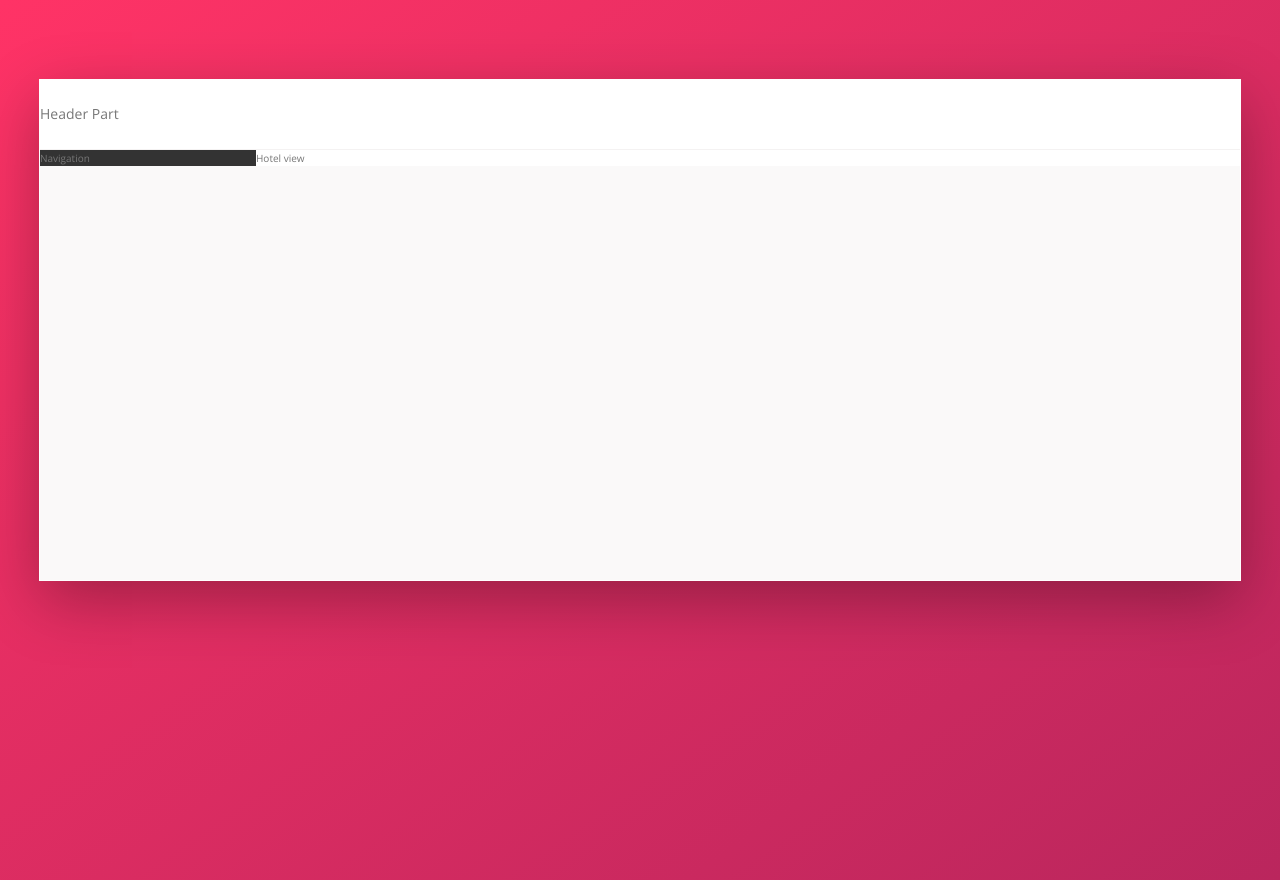
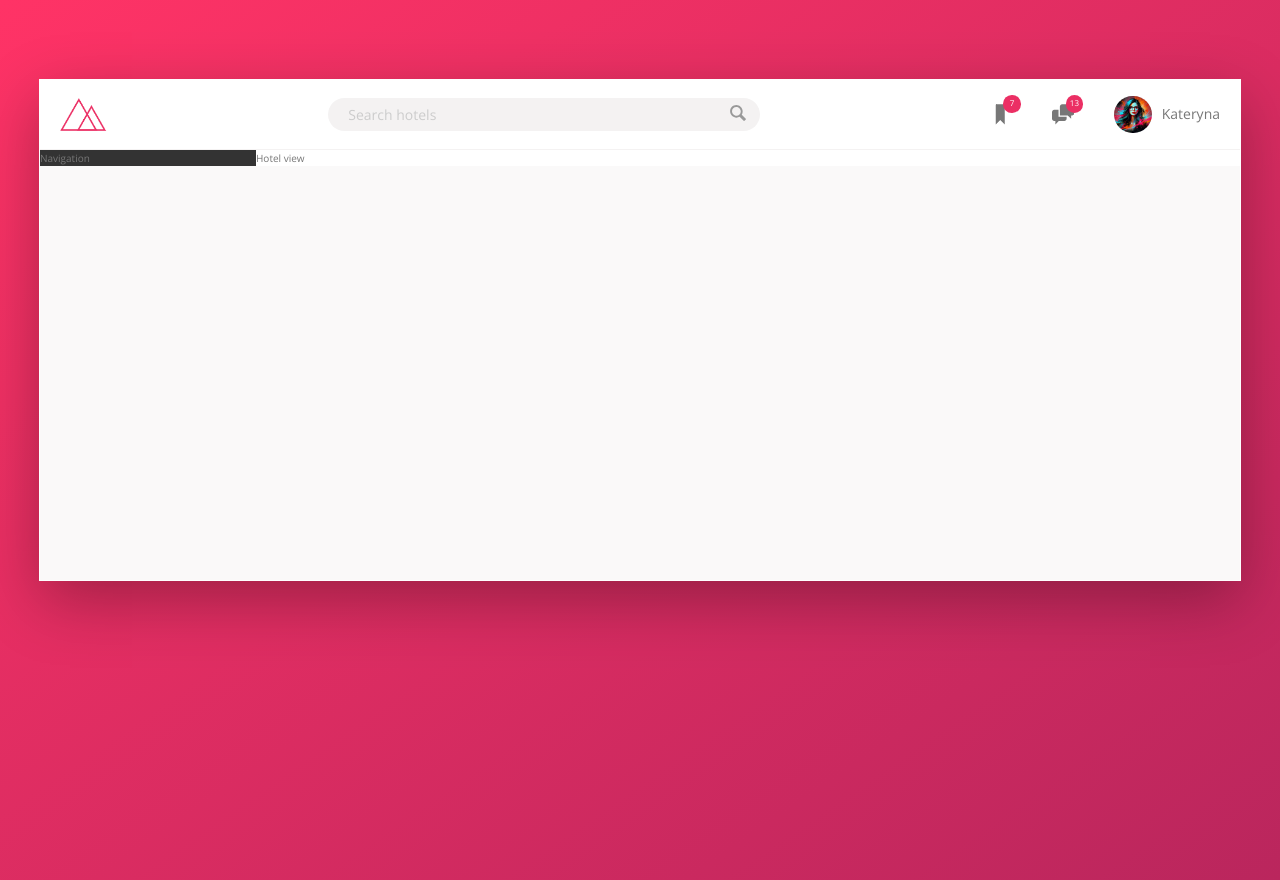
Before and after one commit to Kateryna-Borysenko/trillo, a website: page index.html in a window 1280 px wide. Drawn offline with nearby package versions, Linux system fonts and the light colour scheme.

Commit message:
added Header

```diff
--- a/index.html
+++ b/index.html
@@ -25,7 +25,52 @@
 	</head>
 	<body>
 		<div class="container">
-			<header class="header">Header Part</header>
+			<header class="header">
+				<img
+					src="img/logo.png"
+					alt="trillo logo"
+					class="logo"
+				/>
+
+				<form
+					action="#"
+					class="search"
+				>
+					<input
+						type="text"
+						class="search__input"
+						placeholder="Search hotels"
+					/>
+					<button class="search__button">
+						<svg class="search__icon">
+							<use xlink:href="img/sprite.svg#icon-magnifying-glass"></use>
+						</svg>
+					</button>
+				</form>
+
+				<nav class="user-nav">
+					<div class="user-nav__icon-box">
+						<svg class="user-nav__icon">
+							<use xlink:href="img/sprite.svg#icon-bookmark"></use>
+						</svg>
+						<span class="user-nav__notification">7</span>
+					</div>
+					<div class="user-nav__icon-box">
+						<svg class="user-nav__icon">
+							<use xlink:href="img/sprite.svg#icon-chat"></use>
+						</svg>
+						<span class="user-nav__notification">13</span>
+					</div>
+					<div class="user-nav__user">
+						<img
+							src="img/user.jpg"
+							alt="User photo"
+							class="user-nav__user-photo"
+						/>
+						<span class="user-nav__user-name">Kateryna</span>
+					</div>
+				</nav>
+			</header>
 			<div class="content">
 				<nav class="sidebar">Navigation</nav>
 				<main class="hotel-view">Hotel view</main>
--- a/sass/_components.scss
+++ b/sass/_components.scss
@@ -0,0 +1,110 @@
+.logo {
+	height: 3.25rem;
+	margin-left: 2rem;
+}
+
+.search {
+	flex: 0 0 40%;
+
+	display: flex;
+	align-items: center;
+	justify-content: center;
+
+	&__input {
+		font-family: inherit;
+		font-size: inherit;
+		color: inherit;
+		background-color: var(--color-grey-light-2);
+		border: none;
+		padding: 0.7rem 2rem;
+		border-radius: 100px;
+		width: 90%;
+		transition: all 0.2s;
+		margin-right: -3.25rem;
+
+		&:focus {
+			outline: none;
+			width: 100%;
+			background-color: var(--color-grey-light-3);
+		}
+
+		&::placeholder {
+			font-weight: 100;
+			color: var(--color-grey-light-4);
+		}
+	}
+
+	&__input:focus + &__button {
+		background-color: var(--color-grey-light-3);
+	}
+
+	&__button {
+		border: none;
+		background-color: var(--color-grey-light-2);
+
+		&:focus {
+			outline: none;
+		}
+
+		&:active {
+			transform: translateY(2px);
+		}
+	}
+
+	&__icon {
+		height: 2rem;
+		width: 2rem;
+		fill: var(--color-grey-dark-3);
+	}
+}
+
+.user-nav {
+	align-self: stretch;
+
+	display: flex;
+	align-items: center;
+
+	& > * {
+		padding: 0 2rem;
+		cursor: pointer;
+		height: 100%;
+		display: flex;
+		align-items: center;
+	}
+
+	& > *:hover {
+		background-color: var(--color-grey-light-2);
+	}
+
+	&__icon-box {
+		position: relative;
+	}
+
+	&__icon {
+		height: 2.25rem;
+		width: 2.25rem;
+		fill: var(--color-grey-dark-2);
+	}
+
+	&__notification {
+		font-size: 0.8rem;
+		height: 1.75rem;
+		width: 1.75rem;
+		border-radius: 50%;
+		background-color: var(--color-primary);
+		color: #fff;
+		position: absolute;
+		top: 1.5rem;
+		right: 1.1rem;
+
+		display: flex;
+		justify-content: center;
+		align-items: center;
+	}
+
+	&__user-photo {
+		height: 3.75rem;
+		border-radius: 50%;
+		margin-right: 1rem;
+	}
+}
```
Also changed, not shown: css/style.css, sass/main.css, 2 other files.
